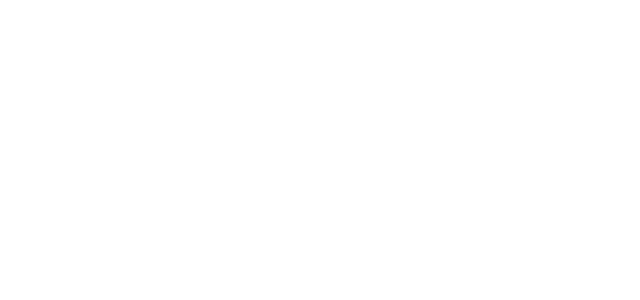
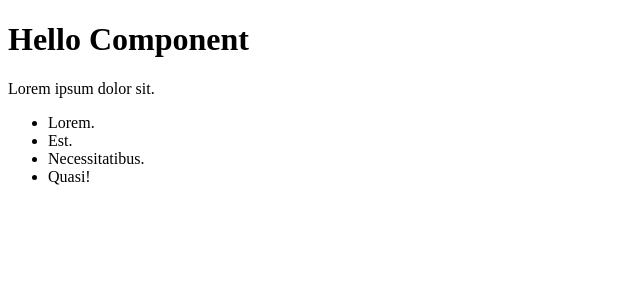
Before and after one commit to Nighteast/react20231031, a React (Create React App) app: page / in a window 1280 px wide. Shown: the top 300 px of the page, without its empty margins (0-640 px from the left). Built offline with nearby package versions, Linux system fonts and the light colour scheme.

Commit message:
component 연습, 작성완료

```diff
--- a/src/App.js
+++ b/src/App.js
@@ -1,10 +1,48 @@
+function MyComponent1() {
+    return  (
+        <div>
+            <h1>Hello Component</h1>
+        </div>
+    );
+}
 
+function MyComponent2() {
+    return (
+        <>
+            <p>Lorem ipsum dolor sit.</p>
+            <ul>
+                <li>Lorem.</li>
+                <li>Est.</li>
+                <li>Necessitatibus.</li>
+                <li>Quasi!</li>
+            </ul>
+        </>
+    );
+}
 function App() {
   return (
     <div>
-
+        <MyComponent1 />
+        {/*
+        <div>
+            <h1>Hello Component</h1>
+        </div>
+        */}
+        <MyComponent2 />
+        {/*
+        <p>Lorem ipsum dolor sit.</p>
+        <ul>
+            <li>Lorem.</li>
+            <li>Lorem.</li>
+            <li>Lorem.</li>
+            <li>Lorem.</li>
+        </ul>
+        */}
     </div>
   );
 }
 
+
+
+
 export default App;
```
